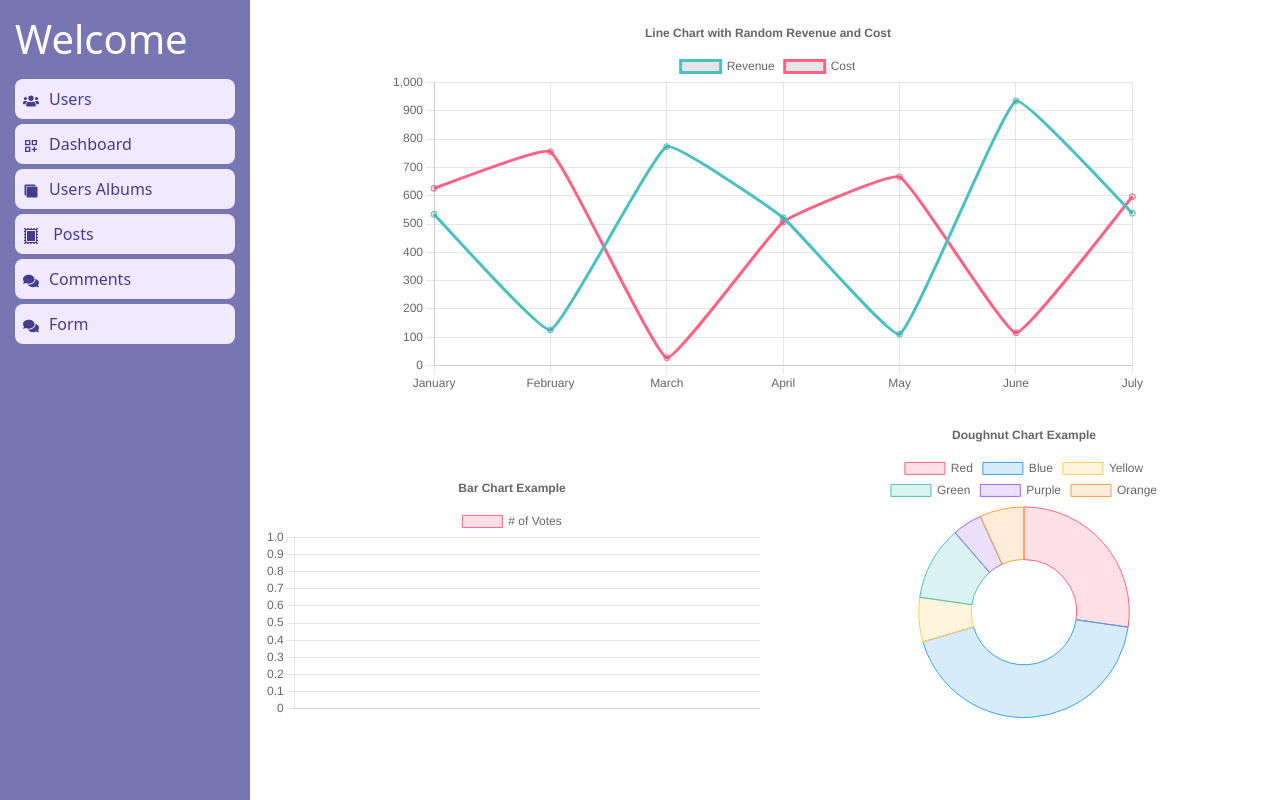
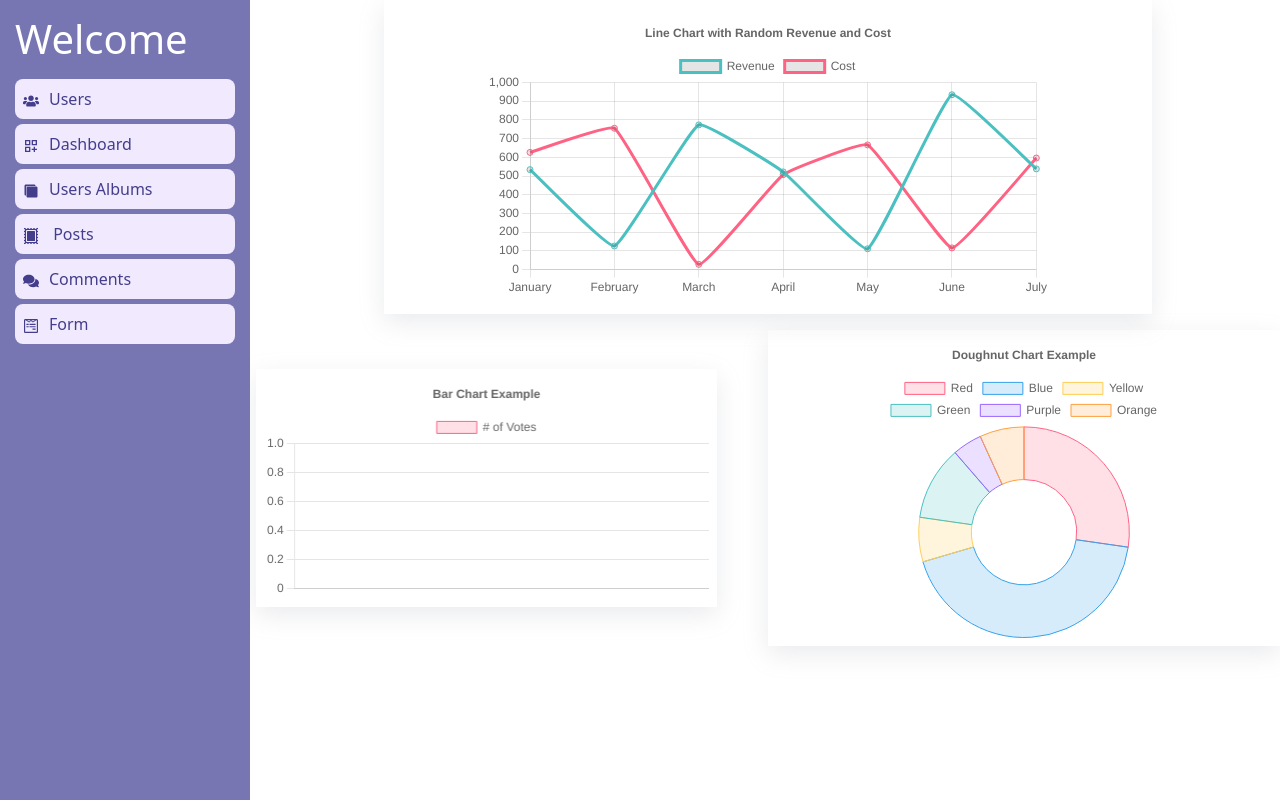
Before and after one commit to Urvisha-Gelani/vite-project, a React (Vite) app: page /dashboard in a window 1280 px wide. Built offline with nearby package versions, Linux system fonts and the light colour scheme; no server answers.

Commit message:
craeting radar chart for practice

```diff
--- a/src/components/barChart/BarChart.tsx
+++ b/src/components/barChart/BarChart.tsx
@@ -75,7 +75,7 @@ const BarChart: React.FC = () => {
   useEffect(() => {
     getUsers();
   }, [getUsers]);
-  return <Bar data={data} options={options} />;
+  return <Bar data={data} options={options} className="w-100"/>;
 };
 
 export default BarChart;
--- a/src/components/barChart/LineChart.tsx
+++ b/src/components/barChart/LineChart.tsx
@@ -80,7 +80,7 @@ const LineChart: React.FC = () => {
     return <div>Loading...</div>;
   }
 
-  return <Line data={data} options={options} className="w-75 mx-auto" />;
+  return <Line data={data} options={options} className="w-75 mx-auto h-75   " />;
 };
 
 export default LineChart;
--- /dev/null
+++ b/src/components/barChart/RadarChart.tsx
@@ -0,0 +1,67 @@
+// RadarChart.js
+import React from "react";
+import { Radar } from "react-chartjs-2";
+import {
+  Chart as ChartJS,
+  RadialLinearScale,
+  PointElement,
+  LineElement,
+  Filler,
+  Tooltip,
+  Legend,
+} from "chart.js";
+
+ChartJS.register(
+  RadialLinearScale,
+  PointElement,
+  LineElement,
+  Filler,
+  Tooltip,
+  Legend
+);
+
+const RadarChart = () => {
+  const data = {
+    labels: ["Thing 1", "Thing 2", "Thing 3", "Thing 4", "Thing 5", "Thing 6"],
+    datasets: [
+      {
+        label: "My First Dataset",
+        data: [65, 59, 90, 81, 56, 55],
+        fill: true,
+        backgroundColor: "rgba(255, 99, 132, 0.2)",
+        borderColor: "rgb(255, 99, 132)",
+        pointBackgroundColor: "rgb(255, 99, 132)",
+        pointBorderColor: "#fff",
+        pointHoverBackgroundColor: "#fff",
+        pointHoverBorderColor: "rgb(255, 99, 132)",
+      },
+      {
+        label: "My Second Dataset",
+        data: [28, 48, 40, 19, 96, 27],
+        fill: true,
+        backgroundColor: "rgba(54, 162, 235, 0.2)",
+        borderColor: "rgb(54, 162, 235)",
+        pointBackgroundColor: "rgb(54, 162, 235)",
+        pointBorderColor: "#fff",
+        pointHoverBackgroundColor: "#fff",
+        pointHoverBorderColor: "rgb(54, 162, 235)",
+      },
+    ],
+  };
+
+  const options = {
+    scales: {
+      r: {
+        angleLines: {
+          display: false,
+        },
+        suggestedMin: 0,
+        suggestedMax: 100,
+      },
+    },
+  };
+
+  return <Radar data={data} options={options} />;
+};
+
+export default RadarChart;
--- a/src/components/chart/AllCharts.tsx
+++ b/src/components/chart/AllCharts.tsx
@@ -1,19 +1,23 @@
 import BarChart from "../barChart/BarChart";
 import DoughnutChart from "../barChart/DoughnutChart";
 import LineChart from "../barChart/LineChart";
+// import RadarChart from "../barChart/RadarChart";
 
 function AllCharts() {
   return (
-    <div className="d-flex justify-content-between align-items-center flex-wrap">
-      <div className="w-100 px-2 py-3">
+    <div className="d-flex justify-content-between align-items-center flex-wrap ">
+      <div className="w-75 px-2 py-3 box-shadow mx-auto">
         <LineChart />
       </div>
-      <div className="w-50 px-2 py-2">
+      <div className=" px-2 py-2 box-shadow mt-3" style={{width:"45%"}}>
         <BarChart />
       </div>
-      <div className="w-50 px-2 py-2" style={{height:"370px"}}>
+      <div className="w-50 px-2 py-2 box-shadow mt-3" >
         <DoughnutChart />
       </div>
+      {/* <div className="w-75 px-2 py-2 box-shadow mt-3" >
+        <RadarChart />
+      </div> */}
     </div>
   );
 }
--- a/src/components/layout/Sidebar.tsx
+++ b/src/components/layout/Sidebar.tsx
@@ -3,7 +3,7 @@
 
 import { Nav } from "react-bootstrap";
 import { BsPostageFill } from "react-icons/bs";
-import { FaComments, FaUsers } from "react-icons/fa";
+import { FaComments, FaUsers, FaWpforms } from "react-icons/fa";
 import { IoMdAlbums } from "react-icons/io";
 import { MdOutlineDashboardCustomize } from "react-icons/md";
 import { Link } from "react-router-dom";
@@ -53,7 +53,7 @@ const Sidebar = () => {
             to="/form"
             className="text-decoration-none  ml-2 fs-6 px-2 py-2 bg-navlink"
           >
-            <FaComments className="m-right" />
+            <FaWpforms  className="m-right" />
             <span className="ml-2">Form</span>
           </Link>
         </Nav>
```
